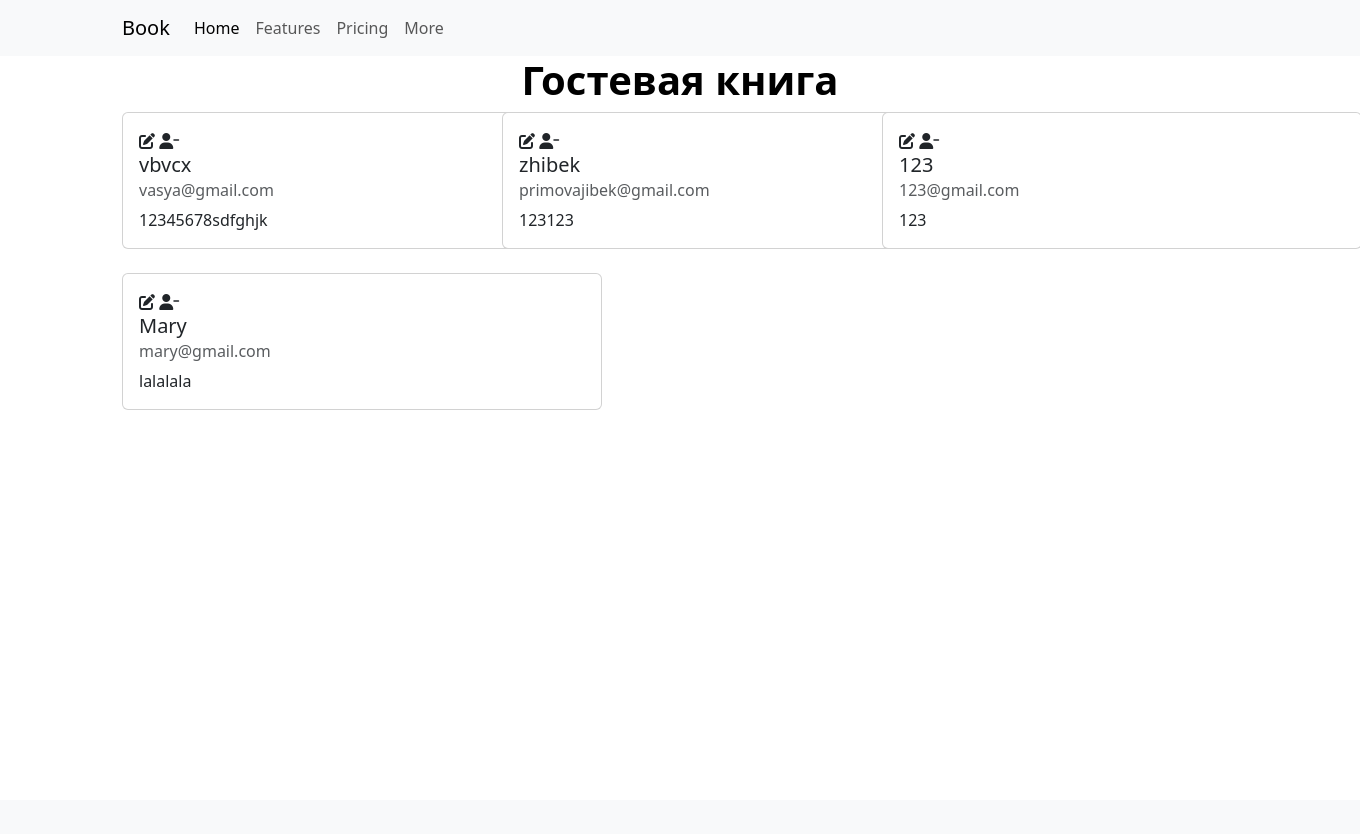
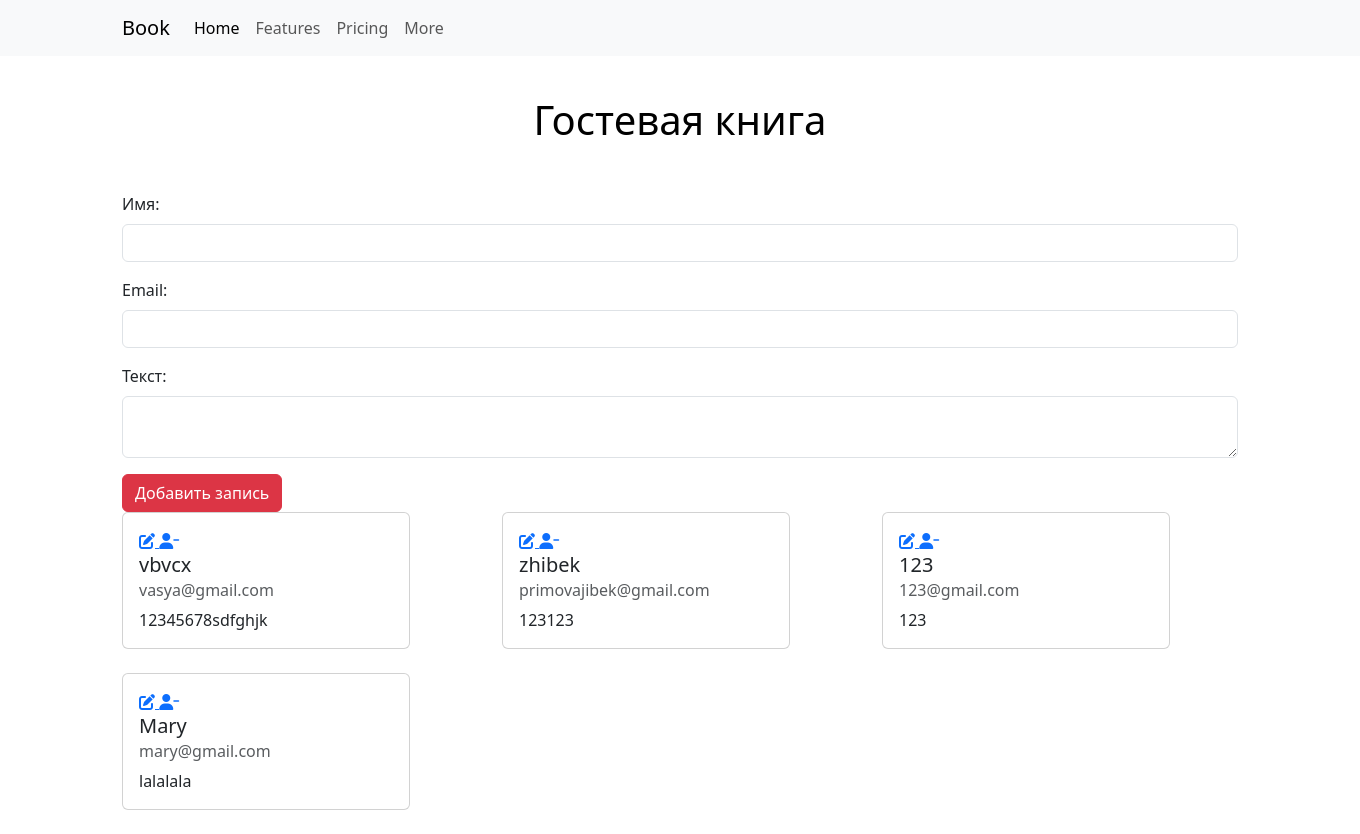
Before and after one commit to zhibek17/controlwork_7_zhibek_primova, a Django app: page / in a window 1360 px wide. Before the commit the page ends 410 px from the top, so only its background shows below. Run offline with Django 5.2, Linux system fonts and the light colour scheme; data comes from the database, SQL or seed files in the repository; both versions use the stored data as it was after the commit; some libraries are stand-ins or nearby versions.

Commit message:
Добавила форму добавления на главную страницу

```diff
--- a/guestbook/templates/index.html
+++ b/guestbook/templates/index.html
@@ -1,22 +1,46 @@
 {% extends 'base.html' %}
+
 {% block content %}
     <style>
         h1 {
+            text-align: center;
+            padding: 40px;
             color: black;
-            font-weight: bold;
-            text-align: center;
         }
     </style>
+    <div class="container">
+        <h1>Гостевая книга</h1>
 
-    <h1>Гостевая книга</h1>
-    <div class="container">
+        <form method="POST">
+            {% csrf_token %}
+            <div class="mb-3">
+                <label for="id_name" class="form-label">Имя:</label>
+                <input type="text" class="form-control" id="id_name" name="name" required>
+            </div>
+            <div class="mb-3">
+                <label for="id_email" class="form-label">Email:</label>
+                <input type="email" class="form-control" id="id_email" name="email" required>
+            </div>
+            <div class="mb-3">
+                <label for="id_text" class="form-label">Текст:</label>
+                <textarea class="form-control" id="id_text" name="text" required></textarea>
+            </div>
+            <button type="submit" class="btn btn-danger">Добавить запись</button>
+        </form>
+
         <div class="row">
             {% for guest in guests %}
                 <div class="col-md-4 mb-4">
-                    <div class="card" style="width: 30rem;">
+                    <div class="card" style="width: 18rem;">
                         <div class="card-body">
-                            <i class="fas fa-solid fa-pen-to-square"></i>
-                            <i class="fa-solid fa-user-minus"></i>
+                            <div>
+                                <a class="btn-primary" href="{% url 'guest_update' guest.pk %}">
+                                    <i class="fas fa-solid fa-pen-to-square"></i>
+                                </a>
+                                <a class="btn-primary" href="{% url 'guest_delete' guest.pk %}">
+                                    <i class="fas fa-solid fa-user-minus"></i>
+                                </a>
+                            </div>
                             <h5 class="card-title">{{ guest.name }}</h5>
                             <h6 class="card-subtitle mb-2 text-muted">{{ guest.email }}</h6>
                             <p class="card-text">{{ guest.text }}</p>
@@ -27,9 +51,3 @@
         </div>
     </div>
 {% endblock %}
-<!--<div>-->
-<!--                            <a class="btn-primary" href="{% url 'guest_update' guest.pk %}">-->
-<!--                                <i class="fa-solid fa-user-pen fa-lg"></i></a>-->
-<!--                            <a class="btn-primary" href="{% url 'guest_delete' guest.pk %}">-->
-<!--                                <i class="fa-solid fa-user-minus fa-lg"></i></a>-->
-<!--                        </div>-->
--- a/guestbook/urls.py
+++ b/guestbook/urls.py
@@ -3,5 +3,6 @@ from .views import *
 
 urlpatterns = [
     path('', index, name='index'),
-    path('add/', guest_add, name='guest_add')
+    path('update/<int:pk>/', guest_update, name='guest_update'),
+    path('delete/<int:pk>/', guest_delete, name='guest_delete'),
 ]
--- a/guestbook/views.py
+++ b/guestbook/views.py
@@ -1,15 +1,10 @@
-from django.http import HttpResponseRedirect
-from django.shortcuts import render, reverse, redirect
+from django.shortcuts import render, reverse, redirect, get_object_or_404
 from .models import GuestBook
 from .forms import GuestForm
 
 
 def index(request):
     guests = GuestBook.objects.filter(status='active').order_by('-created_at')
-    return render(request, 'index.html', {'guests': guests})
-
-
-def guest_add(request):
     if request.method == 'POST':
         form = GuestForm(request.POST)
         if form.is_valid():
@@ -17,4 +12,28 @@ def guest_add(request):
             return redirect('index')
     else:
         form = GuestForm()
-    return render(request, 'guest_add.html', {'form': form})
+    return render(request, 'index.html', {'guests': guests, 'form': form})
+
+
+
+
+
+def guest_update(request, pk):
+    guest = get_object_or_404(GuestBook, pk=pk)
+    if request.method == 'POST':
+        form = GuestForm(request.POST, instance=guest)
+        if form.is_valid():
+            form.save()
+            return redirect('index')
+    else:
+        form = GuestForm(instance=guest)
+    return render(request, 'guest_update.html', {'form': form, 'guest': guest})
+
+
+def guest_delete(request, pk):
+    guest = get_object_or_404(GuestBook, pk=pk)
+    if request.method == 'GET':
+        return render(request, 'guest_delete.html', {'guest': guest})
+    elif request.method == 'POST':
+        guest.delete()
+        return redirect('index')
```
Also changed, not shown: guestbook/templates/guest_add.html (deleted, +0 -31 lines), guestbook/templates/guest_delete.html (added, +20 -0 lines), guestbook/templates/guest_update.html (added, +21 -0 lines), guestbook/templates/partial/guestbook_form.html (+2 -22 lines), db.sqlite3.
